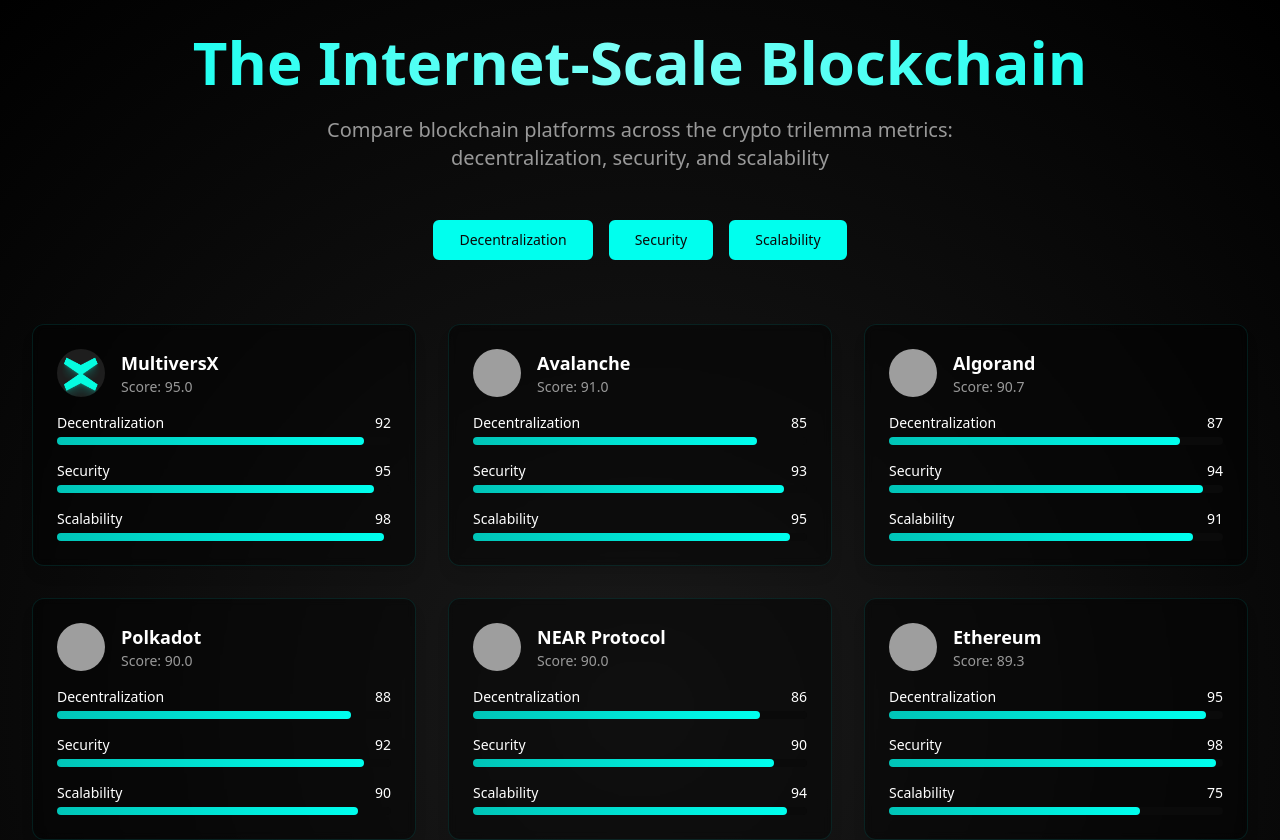
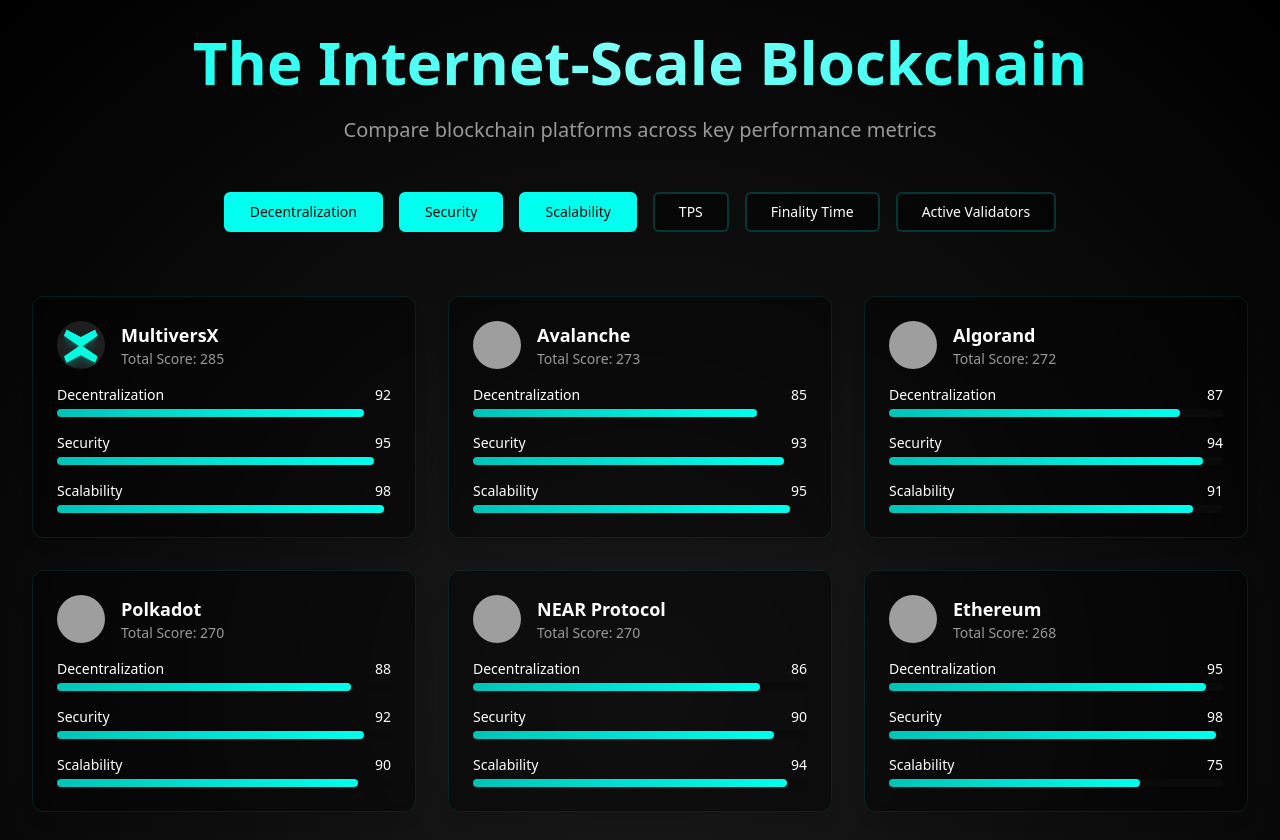
Before and after one commit to wdcurry/crypto-trilemma-tracker, a React (Vite) app: page / in a window 1280 px wide. Shown: the top 840 px of the page. Built offline with nearby package versions, Linux system fonts and the light colour scheme; grey boxes are pictures that could not be loaded.

Commit message:
Add additional metrics and scoring
Implement additional metrics such as TPS, finality time, and active validator counts. Make these metrics selectable alongside existing categories. Update the overall score calculation to sum the selected attributes instead of averaging them.
[skip gpt_engineer]

```diff
--- a/src/components/CategoryToggle.tsx
+++ b/src/components/CategoryToggle.tsx
@@ -4,12 +4,14 @@ import { cn } from "@/lib/utils";
 
 interface CategoryToggleProps {
   category: ScoreCategory;
+  displayName: string;
   isSelected: boolean;
   onToggle: (category: ScoreCategory) => void;
 }
 
 export const CategoryToggle = ({
   category,
+  displayName,
   isSelected,
   onToggle,
 }: CategoryToggleProps) => {
@@ -22,7 +24,7 @@ export const CategoryToggle = ({
       )}
       onClick={() => onToggle(category)}
     >
-      {category.charAt(0).toUpperCase() + category.slice(1)}
+      {displayName}
     </Button>
   );
 };
--- a/src/components/ScoreCard.tsx
+++ b/src/components/ScoreCard.tsx
@@ -10,7 +10,20 @@ export const ScoreCard = ({ blockchain, selectedCategories }: ScoreCardProps) =>
   const getTotalScore = () => {
     return selectedCategories.reduce((acc, category) => {
       return acc + blockchain[category];
-    }, 0) / selectedCategories.length;
+    }, 0);
+  };
+
+  const getCategoryDisplayName = (category: ScoreCategory): string => {
+    switch (category) {
+      case "tps":
+        return "TPS";
+      case "finalityTime":
+        return "Finality Time";
+      case "activeValidators":
+        return "Active Validators";
+      default:
+        return category.charAt(0).toUpperCase() + category.slice(1);
+    }
   };
 
   return (
@@ -24,56 +37,26 @@ export const ScoreCard = ({ blockchain, selectedCategories }: ScoreCardProps) =>
         <div>
           <h3 className="font-semibold text-lg">{blockchain.name}</h3>
           <p className="text-sm text-muted-foreground">
-            Score: {getTotalScore().toFixed(1)}
+            Total Score: {getTotalScore()}
           </p>
         </div>
       </div>
 
       <div className="space-y-4">
-        {selectedCategories.includes("decentralization") && (
-          <div>
+        {selectedCategories.map((category) => (
+          <div key={category}>
             <div className="flex justify-between mb-1">
-              <span className="text-sm">Decentralization</span>
-              <span className="text-sm font-medium">{blockchain.decentralization}</span>
+              <span className="text-sm">{getCategoryDisplayName(category)}</span>
+              <span className="text-sm font-medium">{blockchain[category]}</span>
             </div>
             <div className="bg-secondary rounded-full">
               <div
                 className="score-bar"
-                style={{ width: `${blockchain.decentralization}%` }}
+                style={{ width: `${blockchain[category]}%` }}
               />
             </div>
           </div>
-        )}
-
-        {selectedCategories.includes("security") && (
-          <div>
-            <div className="flex justify-between mb-1">
-              <span className="text-sm">Security</span>
-              <span className="text-sm font-medium">{blockchain.security}</span>
-            </div>
-            <div className="bg-secondary rounded-full">
-              <div
-                className="score-bar"
-                style={{ width: `${blockchain.security}%` }}
-              />
-            </div>
-          </div>
-        )}
-
-        {selectedCategories.includes("scalability") && (
-          <div>
-            <div className="flex justify-between mb-1">
-              <span className="text-sm">Scalability</span>
-              <span className="text-sm font-medium">{blockchain.scalability}</span>
-            </div>
-            <div className="bg-secondary rounded-full">
-              <div
-                className="score-bar"
-                style={{ width: `${blockchain.scalability}%` }}
-              />
-            </div>
-          </div>
-        )}
+        ))}
       </div>
     </div>
   );
--- a/src/lib/blockchain-data.ts
+++ b/src/lib/blockchain-data.ts
@@ -7,6 +7,9 @@ export const blockchainData: BlockchainScore[] = [
     decentralization: 92,
     security: 95,
     scalability: 98,
+    tps: 95,
+    finalityTime: 90,
+    activeValidators: 88,
     logo: "/lovable-uploads/5c6c5669-5ca8-4fbb-9982-4334e1d084f8.png"
   },
   {
@@ -15,6 +18,9 @@ export const blockchainData: BlockchainScore[] = [
     decentralization: 95,
     security: 98,
     scalability: 75,
+    tps: 70,
+    finalityTime: 85,
+    activeValidators: 98,
     logo: "https://cryptologos.cc/logos/ethereum-eth-logo.svg"
   },
   {
@@ -23,6 +29,9 @@ export const blockchainData: BlockchainScore[] = [
     decentralization: 78,
     security: 85,
     scalability: 99,
+    tps: 99,
+    finalityTime: 95,
+    activeValidators: 82,
     logo: "https://cryptologos.cc/logos/solana-sol-logo.svg"
   },
   {
@@ -31,6 +40,9 @@ export const blockchainData: BlockchainScore[] = [
     decentralization: 90,
     security: 96,
     scalability: 82,
+    tps: 80,
+    finalityTime: 88,
+    activeValidators: 92,
     logo: "https://cryptologos.cc/logos/cardano-ada-logo.svg"
   },
   {
@@ -39,6 +51,9 @@ export const blockchainData: BlockchainScore[] = [
     decentralization: 88,
     security: 92,
     scalability: 90,
+    tps: 85,
+    finalityTime: 87,
+    activeValidators: 85,
     logo: "https://cryptologos.cc/logos/polkadot-new-dot-logo.svg"
   },
   {
@@ -47,6 +62,9 @@ export const blockchainData: BlockchainScore[] = [
     decentralization: 85,
     security: 93,
     scalability: 95,
+    tps: 92,
+    finalityTime: 93,
+    activeValidators: 84,
     logo: "https://cryptologos.cc/logos/avalanche-avax-logo.svg"
   },
   {
@@ -55,6 +73,9 @@ export const blockchainData: BlockchainScore[] = [
     decentralization: 89,
     security: 91,
     scalability: 88,
+    tps: 87,
+    finalityTime: 86,
+    activeValidators: 88,
     logo: "https://cryptologos.cc/logos/cosmos-atom-logo.svg"
   },
   {
@@ -63,6 +84,9 @@ export const blockchainData: BlockchainScore[] = [
     decentralization: 86,
     security: 90,
     scalability: 94,
+    tps: 91,
+    finalityTime: 89,
+    activeValidators: 83,
     logo: "https://cryptologos.cc/logos/near-protocol-near-logo.svg"
   },
   {
@@ -71,6 +95,9 @@ export const blockchainData: BlockchainScore[] = [
     decentralization: 87,
     security: 94,
     scalability: 91,
+    tps: 88,
+    finalityTime: 92,
+    activeValidators: 85,
     logo: "https://cryptologos.cc/logos/algorand-algo-logo.svg"
   },
   {
@@ -79,6 +106,9 @@ export const blockchainData: BlockchainScore[] = [
     decentralization: 88,
     security: 93,
     scalability: 85,
+    tps: 83,
+    finalityTime: 85,
+    activeValidators: 87,
     logo: "https://cryptologos.cc/logos/tezos-xtz-logo.svg"
   }
 ];
--- a/src/lib/types.ts
+++ b/src/lib/types.ts
@@ -4,7 +4,16 @@ export interface BlockchainScore {
   decentralization: number;
   security: number;
   scalability: number;
+  tps: number;
+  finalityTime: number;
+  activeValidators: number;
   logo: string;
 }
 
-export type ScoreCategory = 'decentralization' | 'security' | 'scalability';
+export type ScoreCategory =
+  | 'decentralization'
+  | 'security'
+  | 'scalability'
+  | 'tps'
+  | 'finalityTime'
+  | 'activeValidators';
--- a/src/pages/Index.tsx
+++ b/src/pages/Index.tsx
@@ -13,12 +13,8 @@ const Index = () => {
 
   const sortedBlockchains = useMemo(() => {
     return [...blockchainData].sort((a, b) => {
-      const aScore =
-        selectedCategories.reduce((acc, category) => acc + a[category], 0) /
-        selectedCategories.length;
-      const bScore =
-        selectedCategories.reduce((acc, category) => acc + b[category], 0) /
-        selectedCategories.length;
+      const aScore = selectedCategories.reduce((acc, category) => acc + a[category], 0);
+      const bScore = selectedCategories.reduce((acc, category) => acc + b[category], 0);
       return bScore - aScore;
     });
   }, [selectedCategories]);
@@ -33,6 +29,28 @@ const Index = () => {
     });
   };
 
+  const categories: ScoreCategory[] = [
+    "decentralization",
+    "security",
+    "scalability",
+    "tps",
+    "finalityTime",
+    "activeValidators"
+  ];
+
+  const getCategoryDisplayName = (category: ScoreCategory): string => {
+    switch (category) {
+      case "tps":
+        return "TPS";
+      case "finalityTime":
+        return "Finality Time";
+      case "activeValidators":
+        return "Active Validators";
+      default:
+        return category.charAt(0).toUpperCase() + category.slice(1);
+    }
+  };
+
   return (
     <div className="min-h-screen bg-[radial-gradient(circle_at_50%_50%,#1a1a1a_0%,#000000_100%)] p-8">
       <div className="max-w-7xl mx-auto">
@@ -41,25 +59,19 @@ const Index = () => {
             The Internet-Scale Blockchain
           </h1>
           <p className="text-xl text-muted-foreground max-w-3xl mx-auto mb-12">
-            Compare blockchain platforms across the crypto trilemma metrics: decentralization, security, and scalability
+            Compare blockchain platforms across key performance metrics
           </p>
 
           <div className="flex flex-wrap justify-center gap-4 mb-12">
-            <CategoryToggle
-              category="decentralization"
-              isSelected={selectedCategories.includes("decentralization")}
-              onToggle={toggleCategory}
-            />
-            <CategoryToggle
-              category="security"
-              isSelected={selectedCategories.includes("security")}
-              onToggle={toggleCategory}
-            />
-            <CategoryToggle
-              category="scalability"
-              isSelected={selectedCategories.includes("scalability")}
-              onToggle={toggleCategory}
-            />
+            {categories.map((category) => (
+              <CategoryToggle
+                key={category}
+                category={category}
+                displayName={getCategoryDisplayName(category)}
+                isSelected={selectedCategories.includes(category)}
+                onToggle={toggleCategory}
+              />
+            ))}
           </div>
         </div>
 
```
